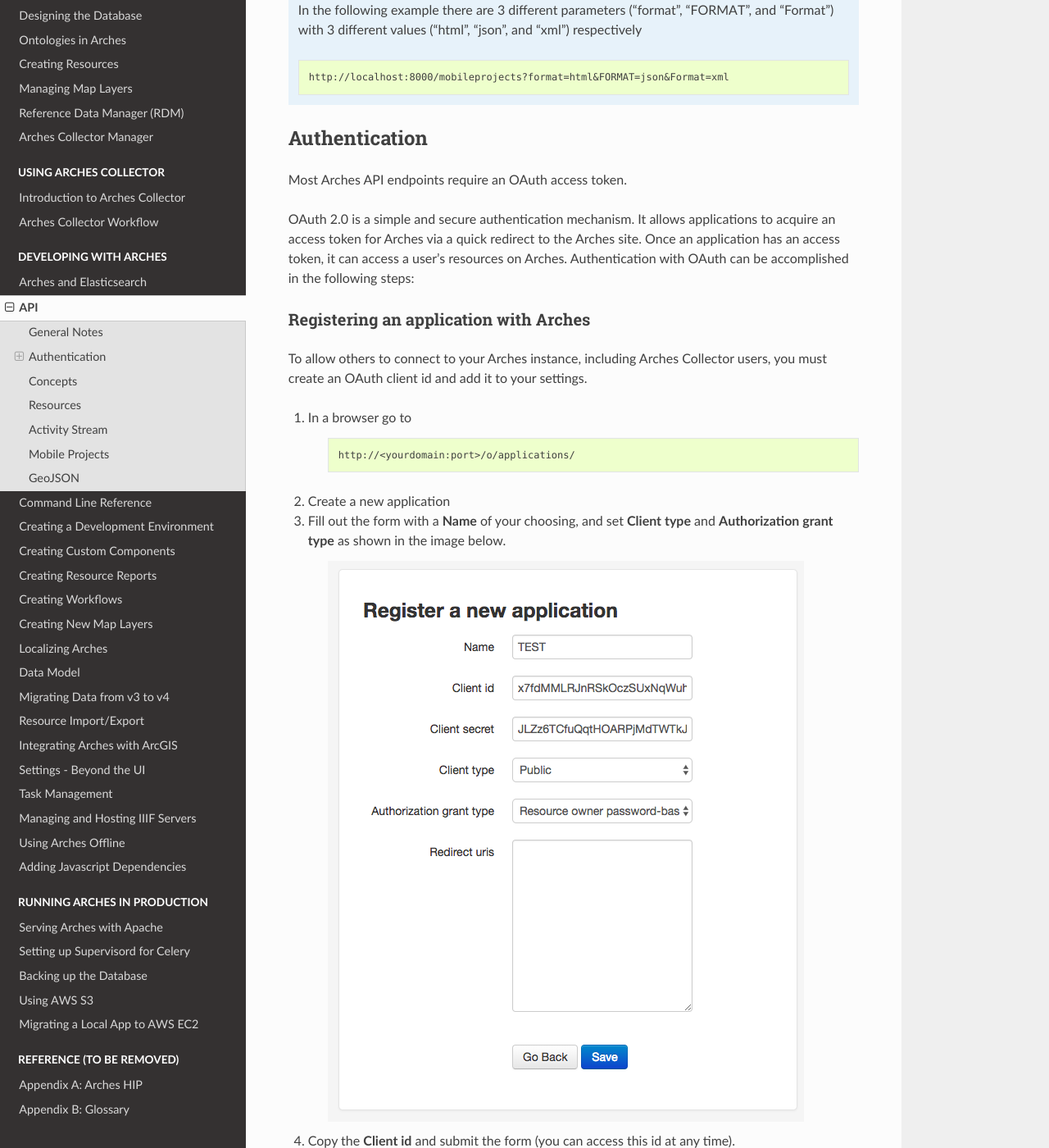
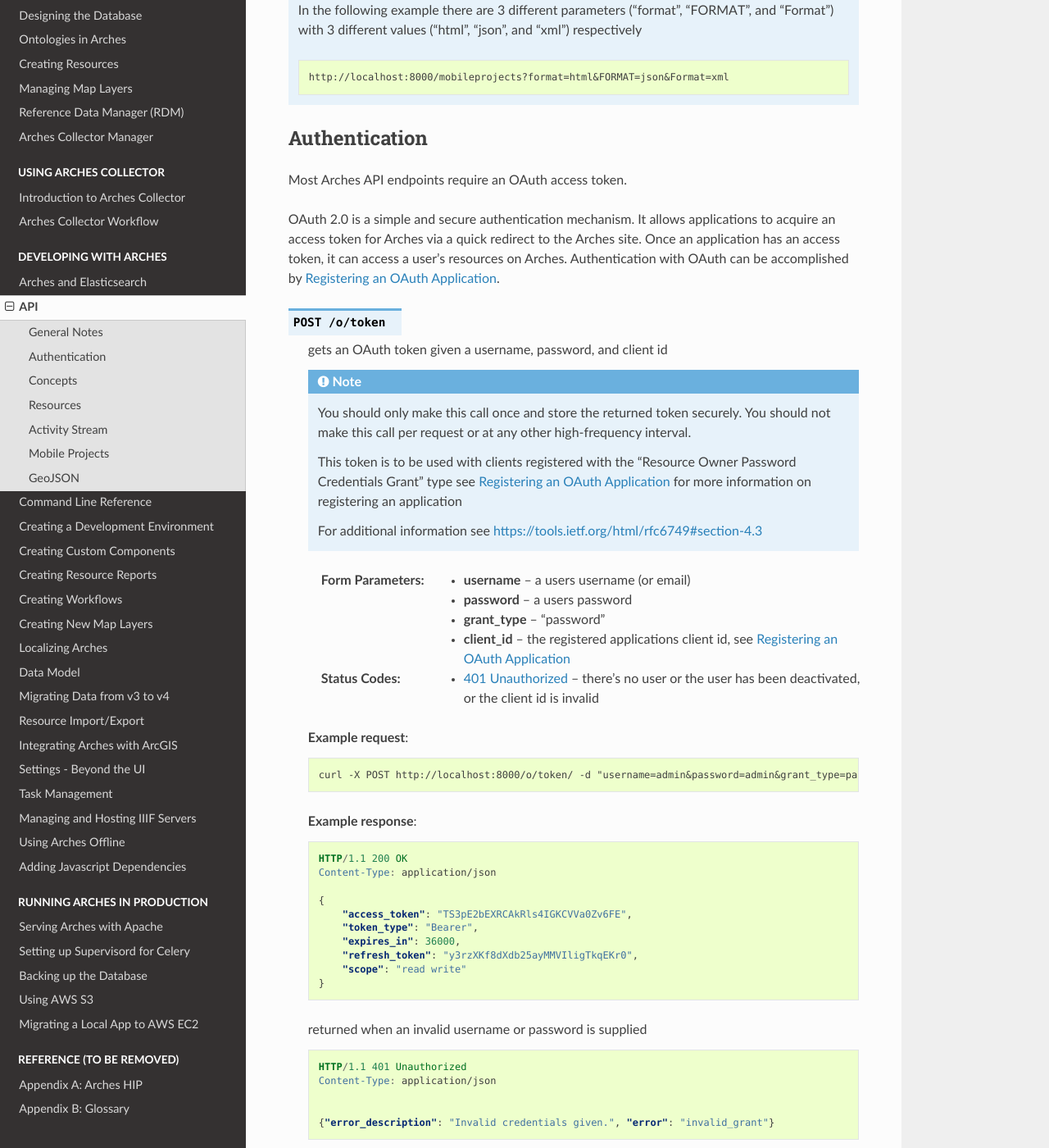
Before and after one commit to archesproject/arches-docs, a Sphinx documentation site: the page built from docs/api.txt, in a window 1280 px wide and 1400 px high, scrolled down 850 px. Shown: the whole window at 82% size. Built offline with Sphinx 7.4.7 and the Read the Docs theme 2.0.0, drawn with Linux system fonts in a browser that asks for light colours; some of the changed text lies outside the part shown.

Commit message:
centralize oauth application instructions #114

```diff
--- a/docs/api.txt
+++ b/docs/api.txt
@@ -134,38 +134,7 @@
 
 Most Arches API endpoints require an OAuth access token.
 
-OAuth 2.0 is a simple and secure authentication mechanism. It allows applications to acquire an access token for Arches via a quick redirect to the Arches site. Once an application has an access token, it can access a user's resources on Arches. Authentication with OAuth can be accomplished in the following steps:
-
-.. _auth_client:
-
-Registering an application with Arches
---------------------------------------
-
-To allow others to connect to your Arches instance, including Arches Collector users, you must create an OAuth client id and add it to your settings.
-
-#. In a browser go to
-
-    .. code-block:: none
-
-        http://<yourdomain:port>/o/applications/
-
-#. Create a new application
-#. Fill out the form with a **Name** of your choosing, and set **Client type** and **Authorization grant type** as shown in the image below.
-
-    .. image:: images/oauth-create-client.png
-
-#. Copy the **Client id** and submit the form (you can access this id at any time).
-#. In your Arches project's ``settings.py`` or ``settings_local.py`` file, set or add this variable
-
-    .. code-block:: none
-
-        MOBILE_OAUTH_CLIENT_ID = "<your new Client id>"
-#. That's all! Arches Collector users will now be able to connect to your Arches instance using their own credentials.
-
-.. important::
-
-    + Only make one application, though you are technically allowed to make more.
-    + An application is "owned" by whichever user created it, and will not be visible to other users.
+OAuth 2.0 is a simple and secure authentication mechanism. It allows applications to acquire an access token for Arches via a quick redirect to the Arches site. Once an application has an access token, it can access a user's resources on Arches. Authentication with OAuth can be accomplished by :ref:`Registering an OAuth Application`.
 
 .. _auth:
 
@@ -176,7 +145,7 @@
     .. note:: You should only make this call once and store the returned token securely. You should not make this call per request or at any other high-frequency interval.
 
         This token is to be used with clients registered with the "Resource Owner Password Credentials Grant" type
-        see :ref:`Registering an application with Arches <auth_client>` for more information on registering an application
+        see :ref:`Registering an OAuth Application` for more information on registering an application
 
         For additional information see https://tools.ietf.org/html/rfc6749#section-4.3
 
@@ -184,7 +153,7 @@
     :form username: a users username (or email)
     :form password: a users password
     :form grant_type: "password"
-    :form client_id: the registered applications client id, see :ref:`Registering an application with Arches <auth_client>`
+    :form client_id: the registered applications client id, see :ref:`Registering an OAuth Application`
     :statuscode 401: there's no user or the user has been deactivated, or the client id is invalid
 
 
--- a/docs/arches-collector-manager.txt
+++ b/docs/arches-collector-manager.txt
@@ -66,8 +66,8 @@
 will be able to download it through the Arches Collector app and begin collecting data.
 
 .. important::
-    If Arches Collector users are unable to connect to your Arches instance, you may need to
-    :ref:`register an Arches application <Registering an application with Arches>`.
+    Before continuing with Arches Collector make sure you have followed the steps in
+    :ref:`Registering an OAuth Application`.
 
 ----
 
--- a/docs/installation.txt
+++ b/docs/installation.txt
@@ -104,7 +104,7 @@
 
 * Modify some :doc:`Initial Configuration </initial-configuration>` settings
 
-* In order to allow API access to your instance, to support the use of the Arches Collector mobile app, you must :ref:`register an Arches application <Registering an application with Arches>`.
+* In order to allow API access to your instance, to support the use of the Arches Collector mobile app, you must :ref:`register an Arches application <Registering an OAuth Application>`.
 
 * Read more about :doc:`Projects and Packages </projects-and-packages>`
 
```
Also changed, not shown: docs/configuring-arches.txt (+31 -0 lines).
